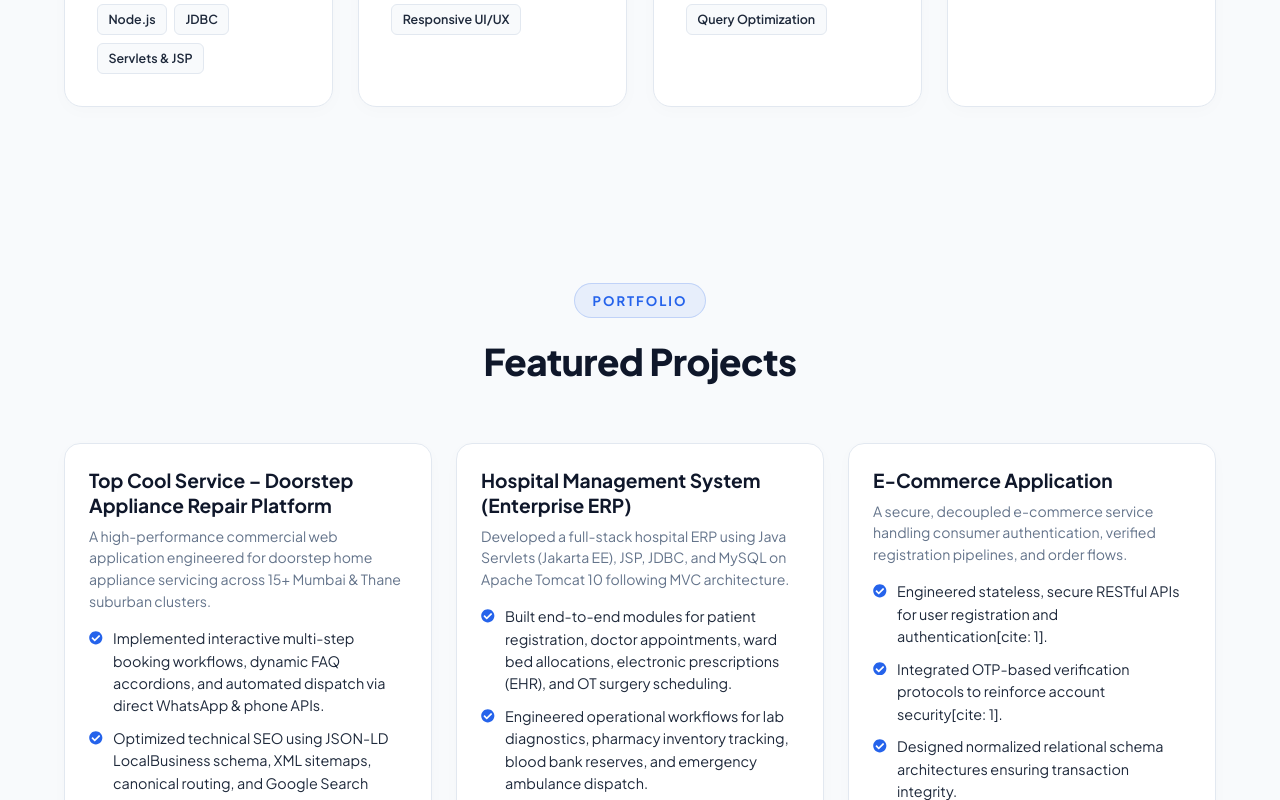
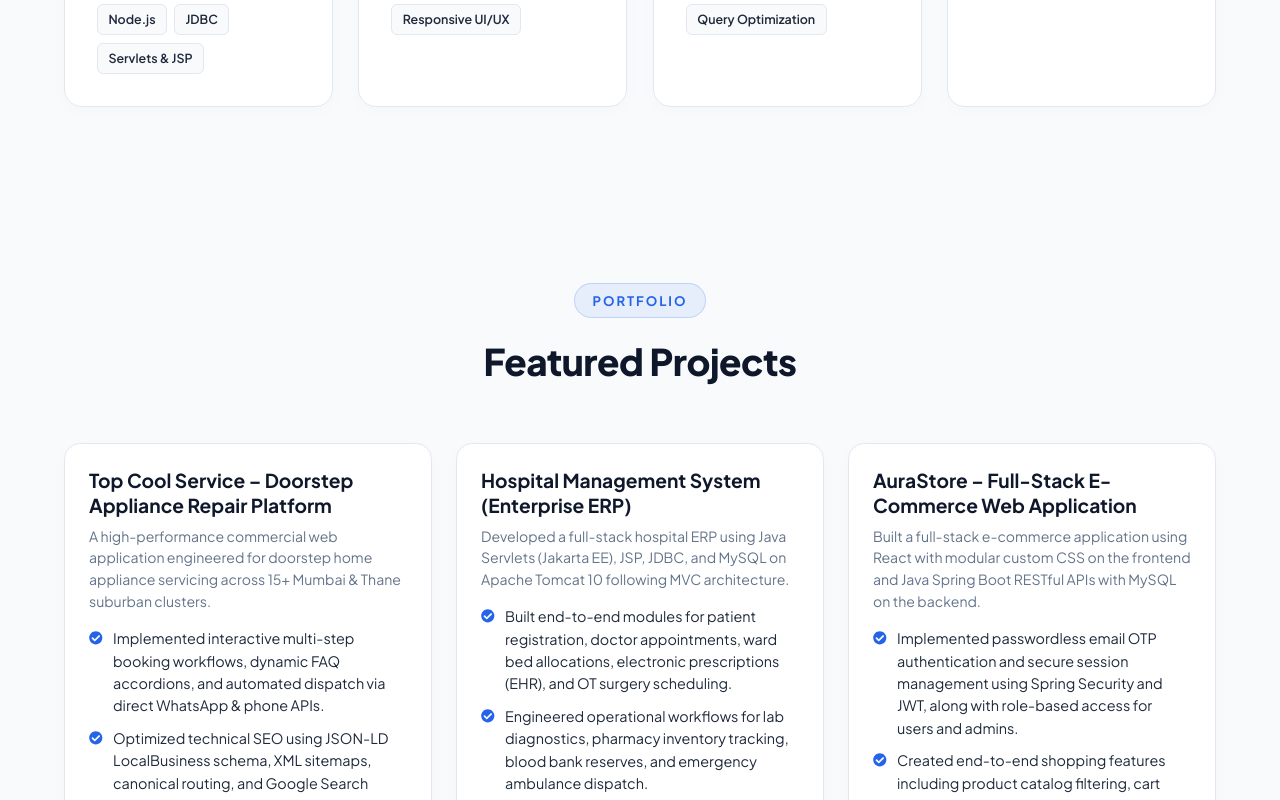
Before and after one commit to khanfaiz16/KHAN-FAIZ-PORTFOLIO, a React (Vite) app: page / in a window 1280 px wide. Shown: the part 2000-2800 px from the top of the page. Built offline with nearby package versions, Linux system fonts and the light colour scheme.

Commit message:
project update

```diff
--- a/src/components/Projects.jsx
+++ b/src/components/Projects.jsx
@@ -26,22 +26,21 @@
         'Engineered operational workflows for lab diagnostics, pharmacy inventory tracking, blood bank reserves, and emergency ambulance dispatch.',
         'Integrated an automated billing engine, dynamic iText PDF discharge summary generator, and session-based role-based access control (RBAC).'
       ],
-      stack: ['Java Servlets', 'Jakarta EE', 'JSP','JDBC','MySQL','Apache Tomcat 10'],
+      stack: ['Java Servlets', 'Jakarta EE', 'JSP', 'JDBC', 'MySQL', 'Apache Tomcat 10'],
       isLive: false,
       link: 'https://github.com/khanfaiz16/HospitalManagementSystem'
     },
     {
-      title: 'E-Commerce Application',
+      title: 'AuraStore – Full-Stack E-Commerce Web Application',
       description:
-        'A secure, decoupled e-commerce service handling consumer authentication, verified registration pipelines, and order flows.',
+        'Built a full-stack e-commerce application using React with modular custom CSS on the frontend and Java Spring Boot RESTful APIs with MySQL on the backend.',
       points: [
-        'Engineered stateless, secure RESTful APIs for user registration and authentication[cite: 1].',
-        'Integrated OTP-based verification protocols to reinforce account security[cite: 1].',
-        'Designed normalized relational schema architectures ensuring transaction integrity.'
+        'Implemented passwordless email OTP authentication and secure session management using Spring Security and JWT, along with role-based access for users and admins.',
+        'Created end-to-end shopping features including product catalog filtering, cart management, checkout with email confirmations, promo coupons, and an admin management dashboard.'
       ],
-      stack: ['Java', 'Spring Boot', 'REST APIs', 'OTP Verification', 'Hibernate', 'MySQL'],
+      stack: ['React.js', 'Java', 'Spring Boot', 'Spring Security', 'JWT', 'MySQL', 'REST APIs', 'Email OTP'],
       isLive: false,
-      link: 'https://github.com/khanfaiz'
+      link: 'https://github.com/khanfaiz16/E-COMMERCE-FULL-STACK'
     }
   ];
 
```
